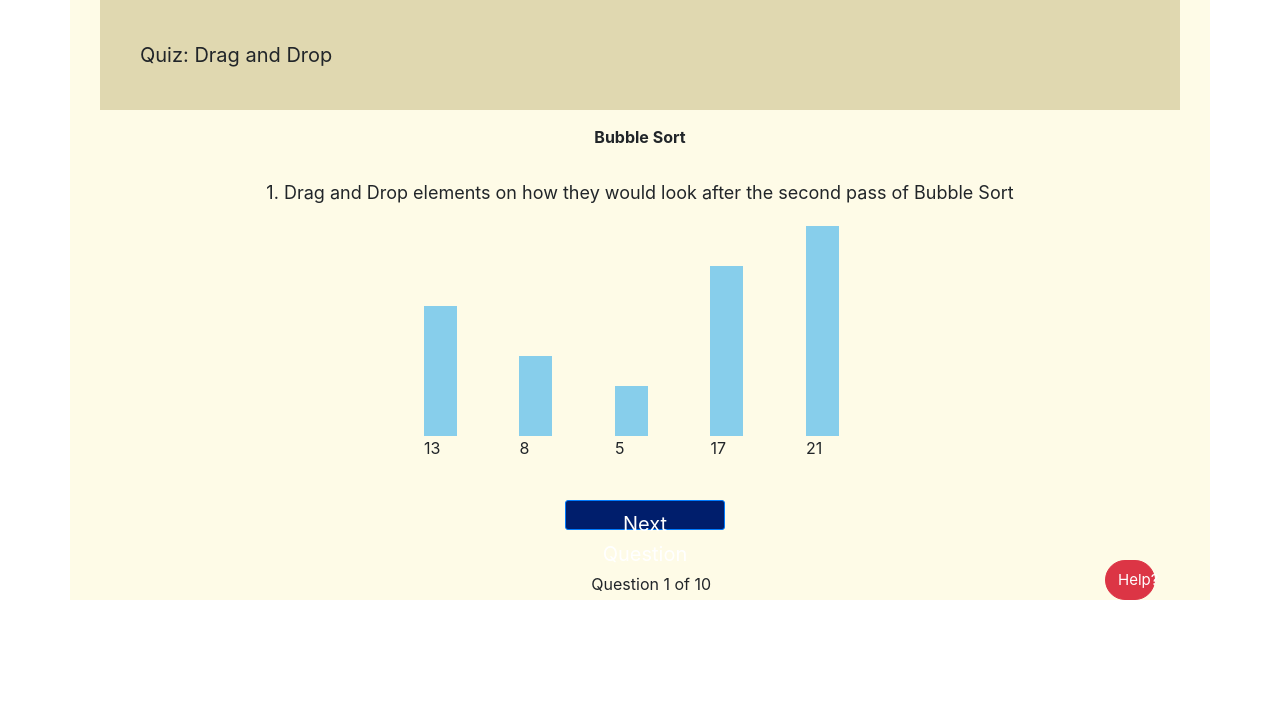
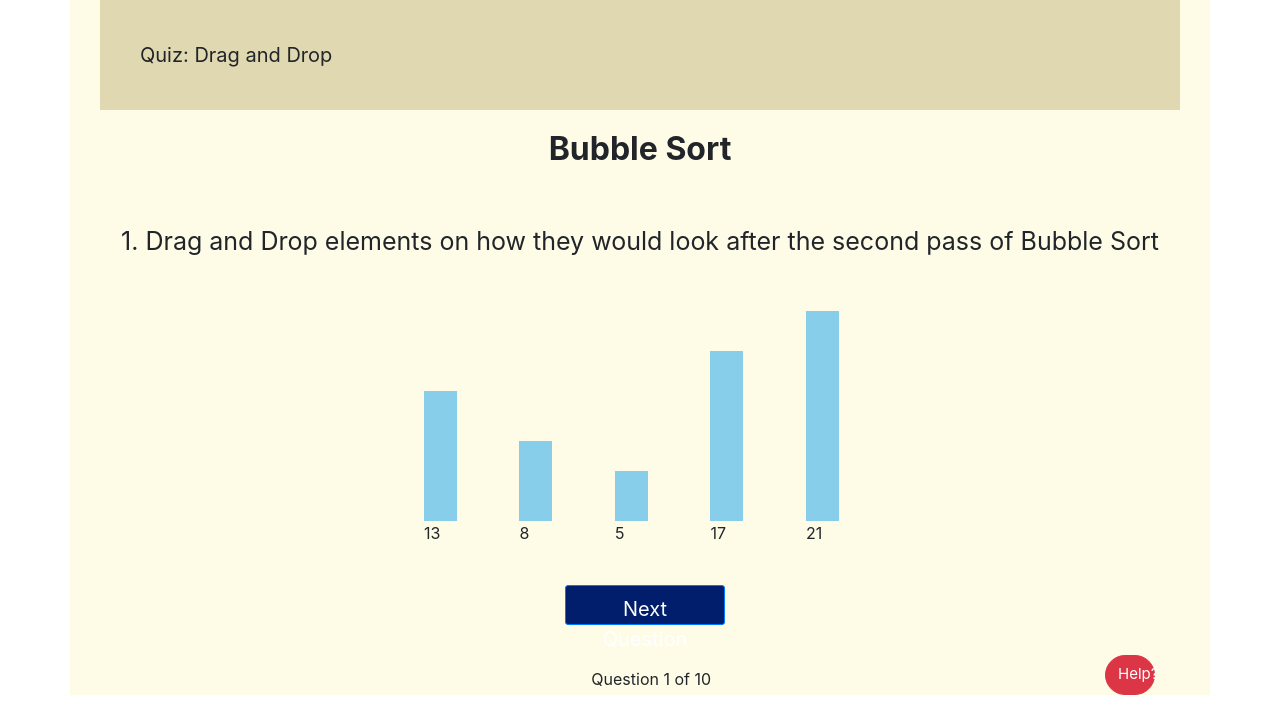
Before and after one commit to amalik3099/sorting-visualizer, a Flask app: page /quiz/1 in a window 1280 px wide. Shown: the part 75-800 px from the top of the page. Run offline with Flask 2, Linux system fonts and the light colour scheme; some libraries are stand-ins or nearby versions.

Commit message:
Styling update for quiz

```diff
--- a/static/main.css
+++ b/static/main.css
@@ -361,7 +361,7 @@ textarea {
 }
 .topic{
     margin-top: 15px;
-    size: 20px;
+    font-size: xx-large;
     font-weight: 700;
 }
 #help_div{
@@ -420,7 +420,7 @@ textarea {
 
 .start_button {
     border-style: solid;
-    border-radius: 10px;
+    border-radius: 3px;
     background-color: #001E6C;
     border-width: 1px;
     text-align: center;
@@ -674,15 +674,15 @@ margin-left: 50px;
 }
 
 .quizquestion{
-    margin-top: 30px;
-    margin-bottom: 20px;
-    font-size: large;
+    margin-top: 50px;
+    margin-bottom: 50px;
+    font-size: 25px;
 }
 
 #next_btn{
 
     width: 160px;
-    height: 30px;
+    height: 40px;
     margin-left: 10px;
     border-width: 1px;
     border-radius: 3px;
```
